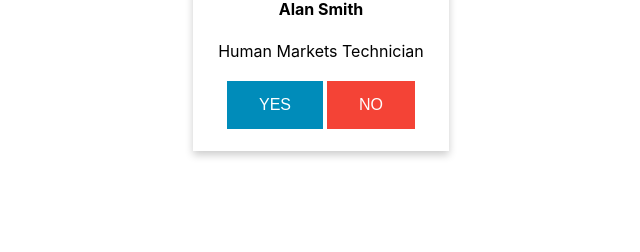
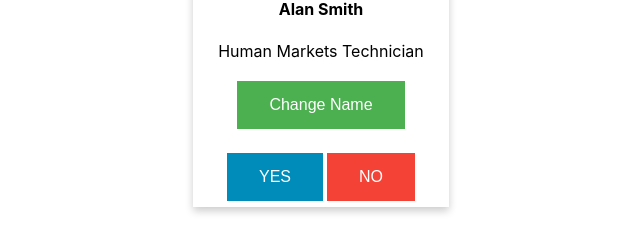
Before and after one commit to kevinem986/react_redux_course_udemy, a React (Create React App) app: page / in a window 1280 px wide. Shown: the part 276-528 px from the top of the page, without its empty margins (319-959 px from the left). Built offline with nearby package versions, Linux system fonts and the light colour scheme.

Commit message:
feat: passing function to component

```diff
--- a/src/App.js
+++ b/src/App.js
@@ -1,7 +1,7 @@
 import React, { useState } from 'react';
 import './assets/css/custom.css';
 import Card from './components/Card';
-import faker from 'faker';
+// import faker from 'faker';
 
 function App() {
 
@@ -33,8 +33,8 @@ function App() {
   //Hooks
   const [name, setName] = useState('Alan Smith')
 
-  const changeNameHandler = () => {
-    setName('Michael Chan');
+  const changeNameHandler = (name) => {
+    setName(name);
   }
 
   return (
@@ -60,8 +60,11 @@ function App() {
       <Card avatar={faker.image.avatar()} name={`${faker.name.firstName()} ${faker.name.lastName()}`} title={`${faker.name.title()}`}>
         {buttonsMarkup}
       </Card> */}
-       <button className="button" onClick={changeNameHandler}>Change Name</button>
-       <Card avatar="https://cdn.fakercloud.com/avatars/scottkclark_128.jpg" name={name} title="Human Markets Technician">
+       <button className="button" onClick={() => changeNameHandler('John Doe')}>Change Name</button>
+       <Card
+        avatar="https://cdn.fakercloud.com/avatars/scottkclark_128.jpg"
+        name={name} title="Human Markets Technician"
+        onChangeName={() => changeNameHandler('Michael Chan')}>
         {buttonsMarkup}
       </Card>
     </div>
--- a/src/components/Card/index.js
+++ b/src/components/Card/index.js
@@ -9,7 +9,8 @@ const Card = (props) => {
             <div className="container">
                 <h4><b>{props.name}</b></h4>
                 <p>{props.title}</p>
-                <p>{props.children}</p>
+                <p><button className="button" onClick={props.onChangeName}>Change Name</button></p>
+                <div>{props.children}</div>
             </div>
         </div>
     )
```
